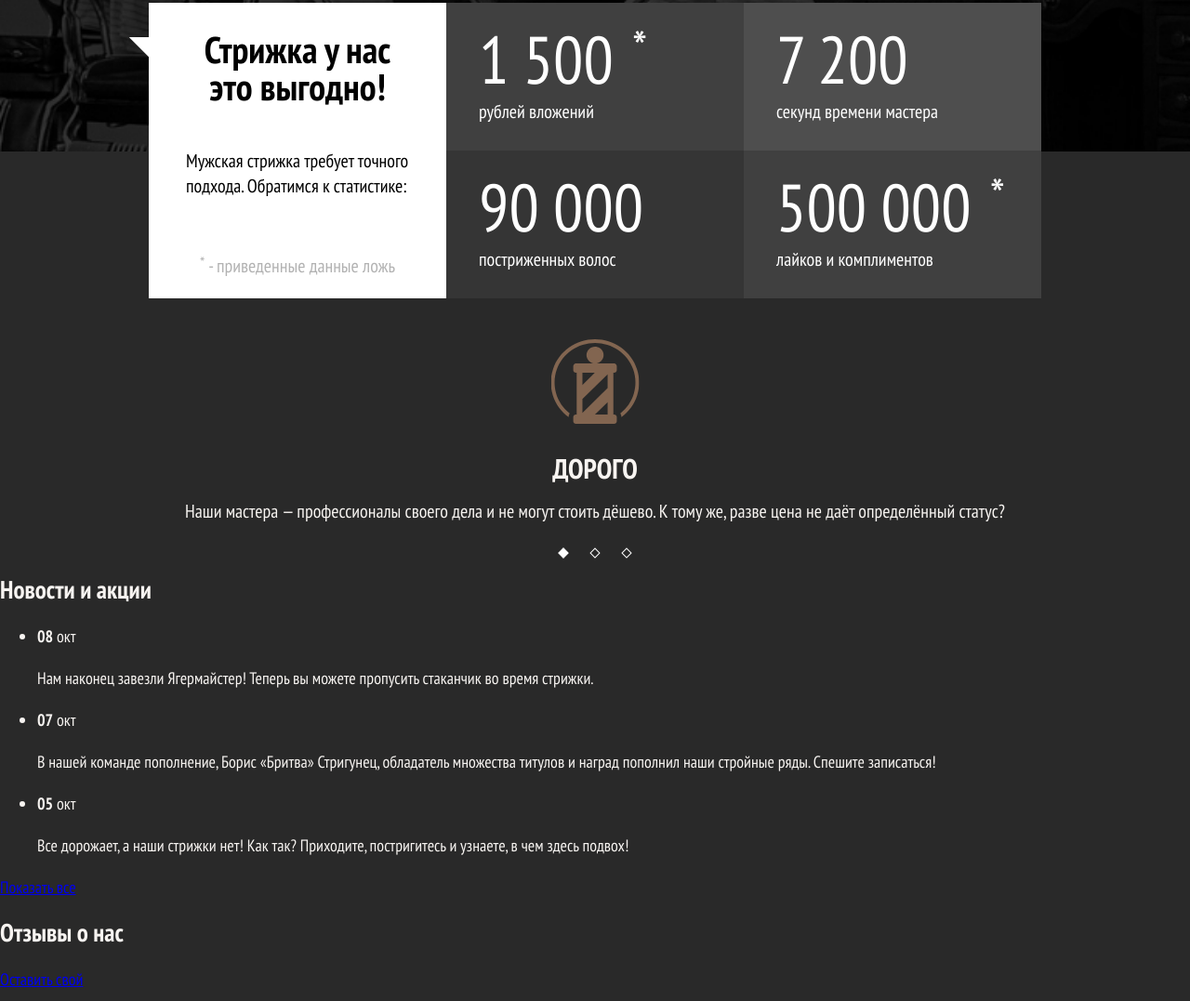
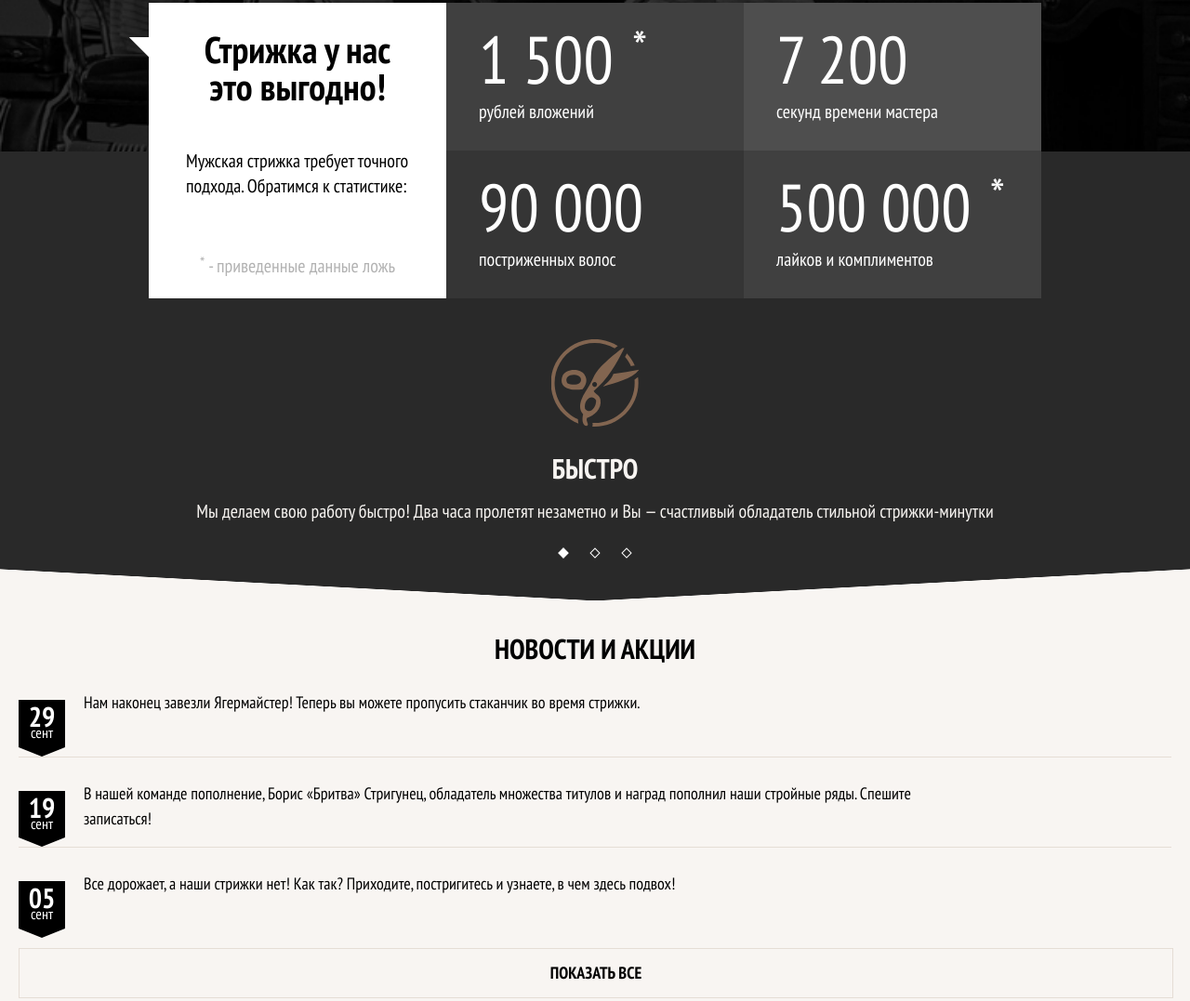
Before and after one commit to VladimirPelepetskyi/barbershop_adaptive, a plain HTML site: page index.html in a window 1280 px wide. Shown: the part 557-1634 px from the top of the page at 93% size. Drawn offline with Linux system fonts and the light colour scheme.

Commit message:
Завершил на мобилке блок news

```diff
--- a/index.html
+++ b/index.html
@@ -106,7 +106,7 @@
 			<div class="advantages__wrapper slider">
 				<h2 class="visually-hidden">Наши преимущества</h2>
 				<ul class="advantages__list slider__list">
-					<li class="advantages_item advantages_item--fast slider__item--none">
+					<li class="advantages_item advantages_item--fast slider__item--show">
 						<h3 class="advantages_title">Быстро</h3>
 						<p class="advantages_description">Мы делаем свою работу быстро! Два часа пролетят незаметно и Вы — счастливый обладатель стильной стрижки-минутки</p>
 					</li>
@@ -114,7 +114,7 @@
 						<h3 class="advantages_title">Круто</h3>
 						<p class="advantages_description">Забудьте, как вы стриглись раньше. Мы сделаем из вас звезду футбола или кино. Во всяком случае внешне.</p>
 					</li>
-					<li class="advantages_item advantages_item--price slider__item--show">
+					<li class="advantages_item advantages_item--price slider__item--none">
 						<h3 class="advantages_title">Дорого</h3>
 						<p class="advantages_description">Наши мастера — профессионалы своего дела и не могут стоить дёшево. К тому же, разве цена не даёт определённый статус?</p>
 					</li>
@@ -132,19 +132,19 @@
 				<ul class="news__list">
 					<li class="news__item">
 						<time class="news__date" datetime="2020-10-08">
-							<b class="news__day">08</b> окт
+							<b class="news__day">29</b> сент
 						</time>
 						<p class="news__text">Нам наконец завезли Ягермайстер! Теперь вы можете пропусить стаканчик во время стрижки.</p>
 					</li>
 					<li class="news__item">
 						<time class="news__date" datetime="2020-10-07">
-							<b class="news__day">07</b> окт
+							<b class="news__day">19</b> сент
 						</time>
 						<p class="news__text">В нашей команде пополнение, Борис «Бритва» Стригунец, обладатель множества титулов и наград пополнил наши стройные ряды. Спешите записаться!</p>
 					</li>
 					<li class="news__item">
 						<time class="news__date" datetime="2020-10-05">
-							<b class="news__day">05</b> окт
+							<b class="news__day">05</b> сент
 						</time>
 						<p class="news__text">Все дорожает, а наши стрижки нет! Как так? Приходите, постригитесь и узнаете, в чем здесь подвох!</p>
 					</li>
--- a/less/blocks/advantages.less
+++ b/less/blocks/advantages.less
@@ -3,7 +3,7 @@
 .advantages {
 	position: relative;
 
-	padding: 168px 20px 0 20px;
+	padding: 168px 20px 47px 20px;
 }
 
 .advantages__list {
--- /dev/null
+++ b/less/blocks/news.less
@@ -0,0 +1,121 @@
+// main: ../style.less
+
+
+.news {
+	position: relative;
+
+	padding: 37px 20px 28px;
+
+	background-color: #f8f5f2;
+}
+
+.news::before {
+	content: "";
+	position: absolute;
+	left: 0;
+	top: -34px;
+	width: 100%;
+	height: 35px;
+	background: linear-gradient(to bottom left, transparent 50%, #f8f5f2 50.9%) left / 51.5% 100% no-repeat, linear-gradient(to bottom right, transparent 50%, #f8f5f2 50.9%) right / 51.5% 100% no-repeat;
+}
+
+.news__title {
+	.text-reset;
+	margin-bottom: 29px;
+
+	font-size: 30px;
+	line-height: 30px;
+	font-weight: bold;
+	text-transform: uppercase;
+	color: #000000;
+	text-align: center;
+}
+
+.news__list {
+	.list-reset;
+}
+
+.news__item {
+	position: relative;
+
+	display: flex;
+	margin-bottom: 36px;
+}
+
+.news__item:last-child {
+	margin-bottom: 21px;
+}
+
+.news__item:not(:last-child)::after {
+	content: "";
+	position: absolute;
+	bottom: -18%;
+
+	width: 100%;
+	height: 1px;
+
+	background-color: #e5ddd5;
+}
+
+.news__date {
+	position: relative;
+
+	display: block;
+	margin-top: 11px;
+	margin-right: 20px;
+	width: 50px;
+	height: 50.5px;
+
+	font-size: 16px;
+	line-height: 0px;
+	font-weight: normal;
+	text-align: center;
+	color: #ffffff;
+
+	background-color: #000000;
+}
+
+.news__date::after {
+	content: "";
+
+	position: absolute;
+	left: 0;
+	bottom: -10px;
+
+	border-style: solid;
+	border-width: 10px 25px 0 25px;
+	border-color: #000000 transparent transparent transparent;
+}
+
+.news__day {
+	font-size: 30px;
+	line-height: 35px;
+	font-weight: bold;
+}
+
+.news__text {
+	.text-reset;
+
+	width: 75%;
+
+	font-size: 18px;
+	line-height: 27px;
+	font-weight: normal;
+	color: #000000;
+}
+
+.news__to-all {
+	display: block;
+	width: 100%;
+	padding: 14px 0;
+
+	font-size: 18px;
+	line-height: 24px;
+	font-weight: bold;
+	color: #000000;
+	text-transform: uppercase;
+	text-align: center;
+	text-decoration: none;
+
+	border: 1px solid #e5ddd5;
+}
--- a/less/style.less
+++ b/less/style.less
@@ -10,3 +10,4 @@
 @import "blocks/site-list.less";
 @import "blocks/user-list.less";
 @import "blocks/advantages.less";
+@import "blocks/news.less";
```
Also changed, not shown: css/style.css.
